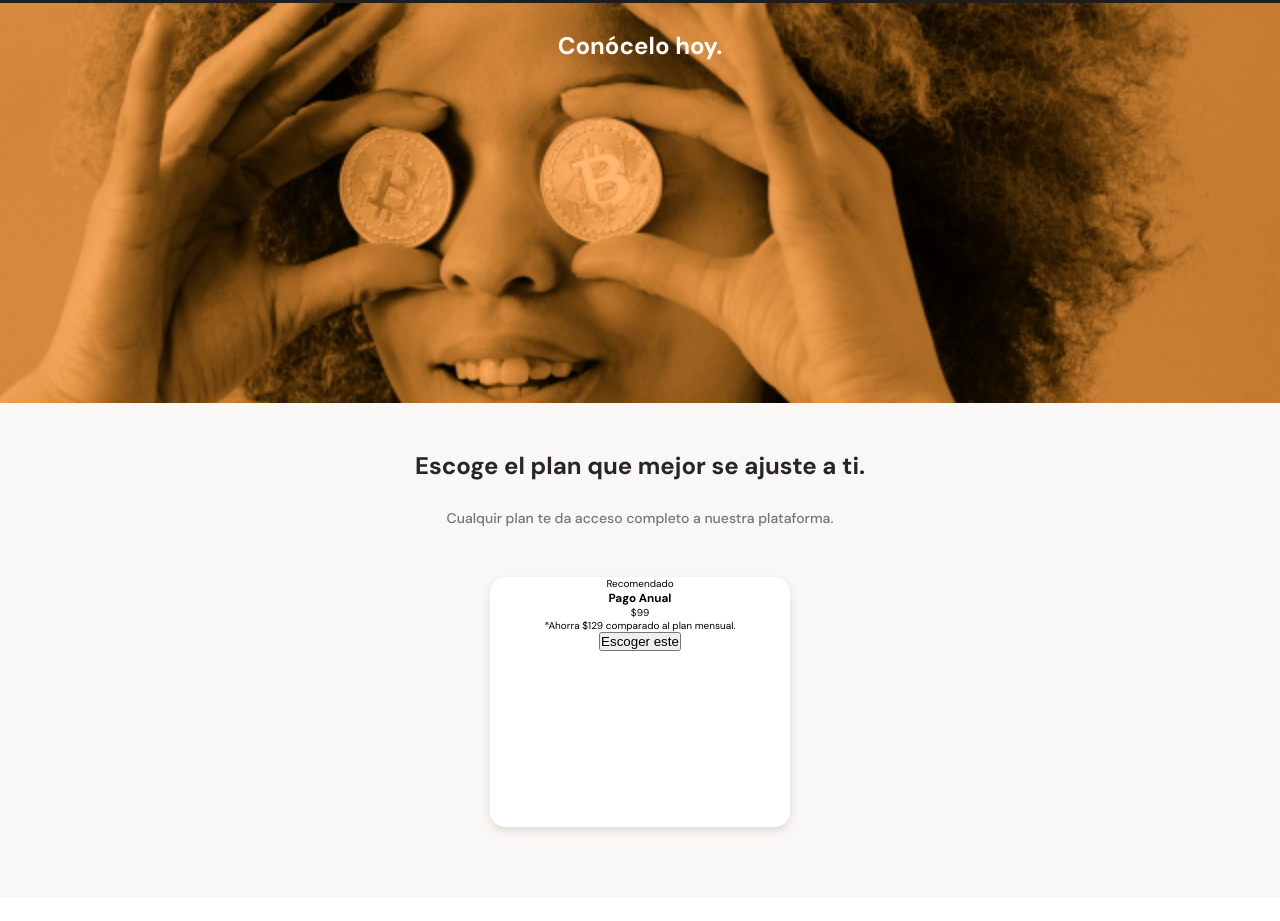
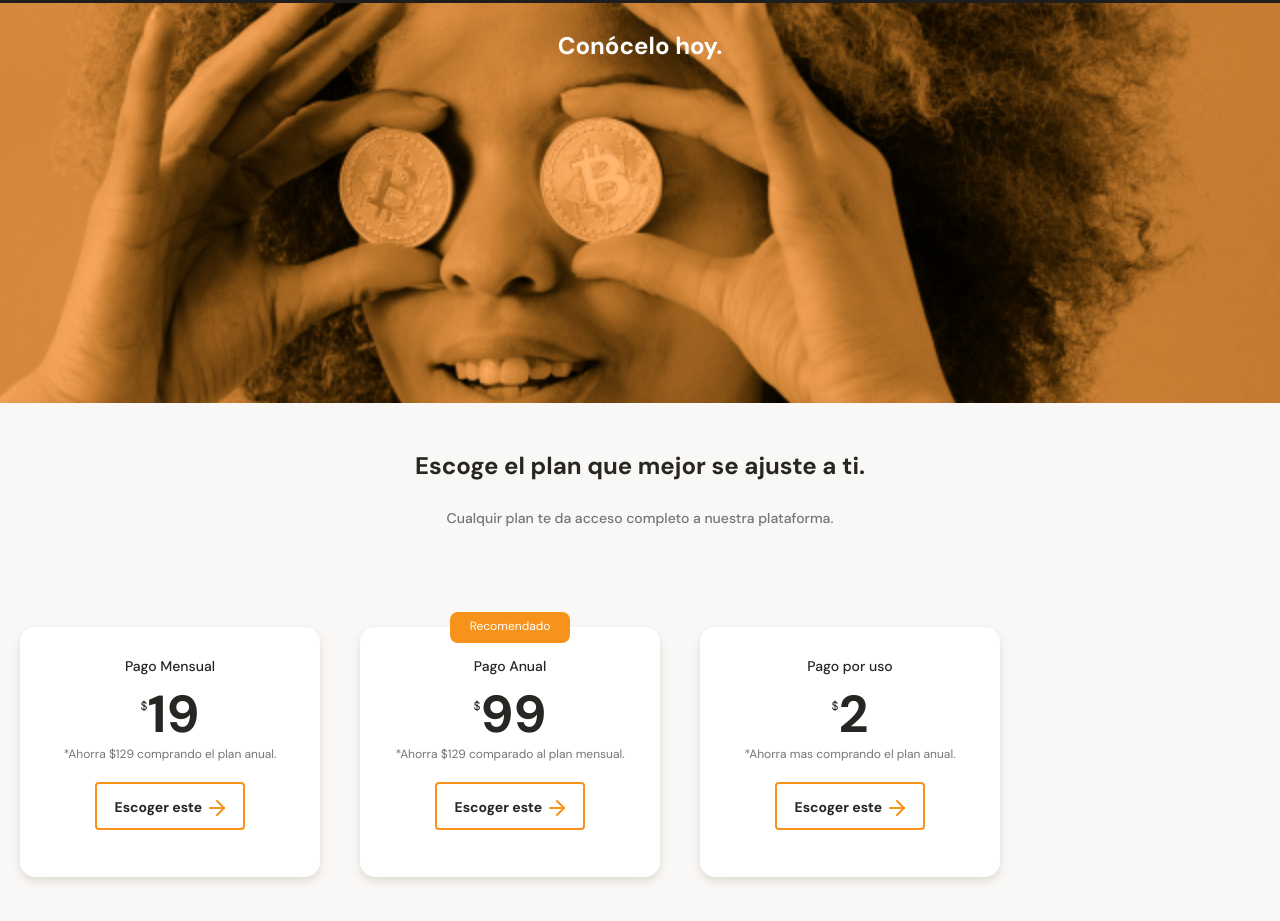
Before and after one commit to pabloa1311/practicaMobileFirst, a plain HTML site: page index.html in a window 1280 px wide. Shown: the part 2281-3202 px from the top of the page. Before the commit the page ends 3178 px from the top, so only its background shows below. Drawn offline with Linux system fonts and the light colour scheme.

Commit message:
Sección de planes terminada

```diff
--- a/CSS/styles.css
+++ b/CSS/styles.css
@@ -376,7 +376,7 @@ main {
   text-align: center;
 }
 
-.bitcoin-img-container h2{
+.bitcoin-img-container h2 {
   color: var(--just-white);
   padding-top: 30px;
   font-size: 2.4rem;
@@ -413,15 +413,87 @@ main {
   color: #757575;
 }
 
+.plans-container--slider {
+  display: flex;
+  /* gap: 25px; */
+  height: 316px;
+  overflow-x: scroll;
+  overscroll-behavior-x: contain;
+  scroll-snap-type: x proximity;
+}
+
 .plans-container--card {
   position: relative;
+  scroll-snap-align: center;
   width: 70%;
   min-width: 230px;
   max-width: 300px;
   height: 250px;
-  margin: 50px auto 0;
+  margin: 50px 20px 0;
   padding: 0 15px;
   background-color: var(--just-white);
   border-radius: 15px;
   box-shadow: 0 4px 8px rgba(89, 73, 30, 0.16);
 }
+
+.recommended {
+  position: absolute;
+  width: 120px;
+  height: 31px;
+  left: calc(50% - 60px);
+  top: -15px;
+  font-size: 1.2rem;
+  padding: 6px;
+  background-color: var(--bitcoin-orange);
+  border-radius: 8px;
+  color: var(--just-white);
+}
+
+.plan-card--title {
+  padding-top: 30px;
+  font-size: 1.4rem;
+  font-weight: 500;
+  line-height: 1.8rem;
+  color: var(--black);
+}
+
+.plan-card--price {
+  padding: 5px 0;
+  font-size: 5.2rem;
+  font-weight: bold;
+  line-height: 5.3rem;
+  color: var(--black);
+}
+
+.plan-card--price span {
+  font-size: 1.2rem;
+  font-weight: 300;
+  vertical-align: text-top;
+}
+
+.plan-card--saving {
+  font-size: 1.2rem;
+  color: #757575;
+}
+
+.plan-card--ca {
+  width: 150px;
+  height: 48px;
+  margin-top: 20px;
+  background-color: var(--just-white);
+  border: 2px solid var(--bitcoin-orange);
+  border-radius: 4px;
+  font-size: 1.4rem;
+  font-weight: bold;
+  line-height: 1.8rem;
+  font-family: "DM Sans", sans-serif;
+  color: var(--black);
+}
+
+.plan-card--ca span {
+  display: inline-block;
+  width: 20px;
+  height: 20px;
+  background: url(../icons/orange-right-arrow.svg);
+  vertical-align: text-bottom;
+}
--- a/index.html
+++ b/index.html
@@ -153,12 +153,34 @@
         </div>
         <section class="plans-container--slider">
           <article class="plans-container--card">
-            <p>Recomendado</p>
-            <div>
-              <h3>Pago Anual</h3>
-              <p><span>$</span>99</p>
-              <p>*Ahorra $129 comparado al plan mensual.</p>
-              <button>Escoger este <span></span></button>
+            <div class="plan-info-container">
+              <h3 class="plan-card--title">Pago Mensual</h3>
+              <p class="plan-card--price"><span>$</span>19</p>
+              <p class="plan-card--saving">
+                *Ahorra $129 comprando el plan anual.
+              </p>
+              <button class="plan-card--ca">Escoger este <span></span></button>
+            </div>
+          </article>
+          <article class="plans-container--card">
+            <p class="recommended">Recomendado</p>
+            <div class="plan-info-container">
+              <h3 class="plan-card--title">Pago Anual</h3>
+              <p class="plan-card--price"><span>$</span>99</p>
+              <p class="plan-card--saving">
+                *Ahorra $129 comparado al plan mensual.
+              </p>
+              <button class="plan-card--ca">Escoger este <span></span></button>
+            </div>
+          </article>
+          <article class="plans-container--card">
+            <div class="plan-info-container">
+              <h3 class="plan-card--title">Pago por uso</h3>
+              <p class="plan-card--price"><span>$</span>2</p>
+              <p class="plan-card--saving">
+                *Ahorra mas comprando el plan anual.
+              </p>
+              <button class="plan-card--ca">Escoger este <span></span></button>
             </div>
           </article>
         </section>
```
